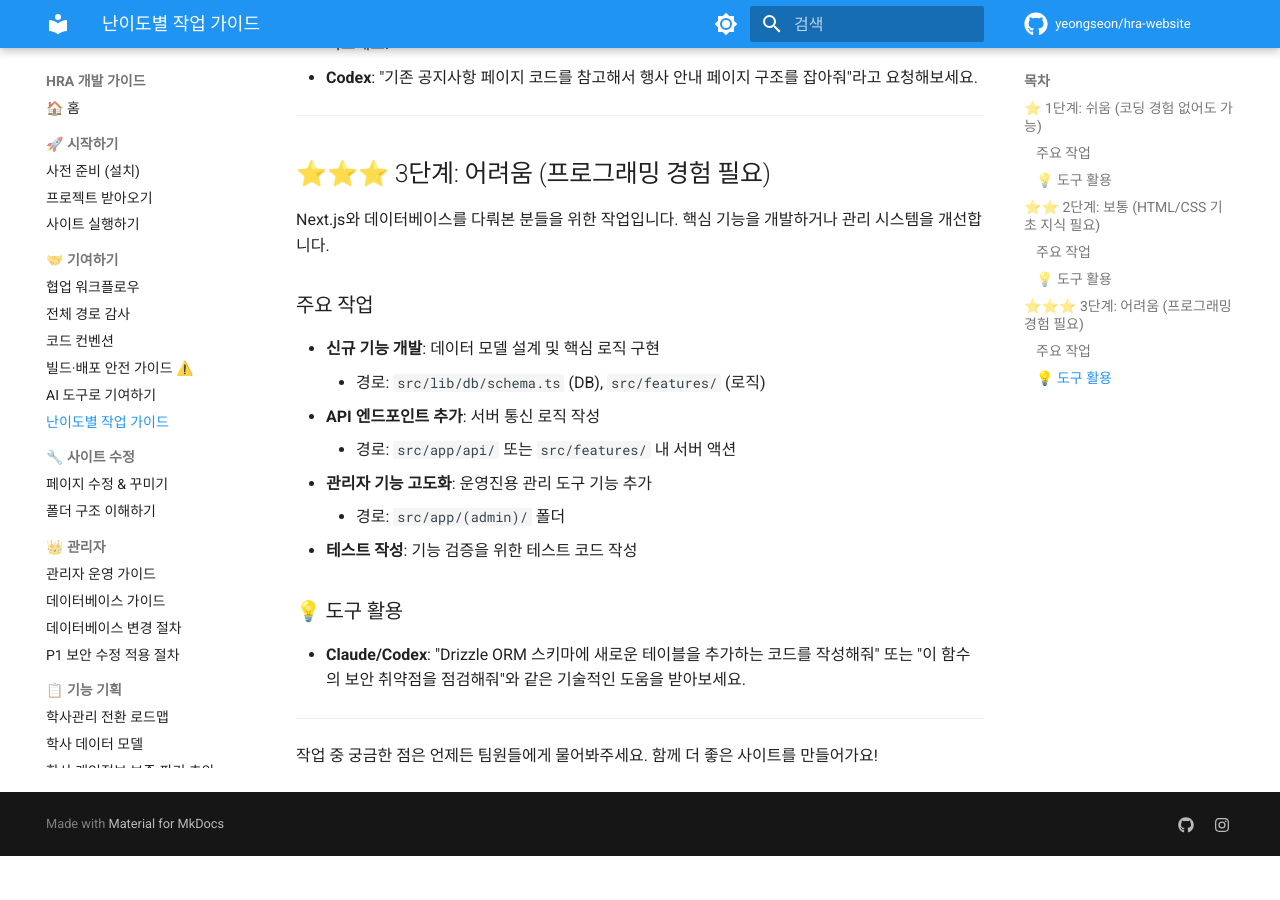
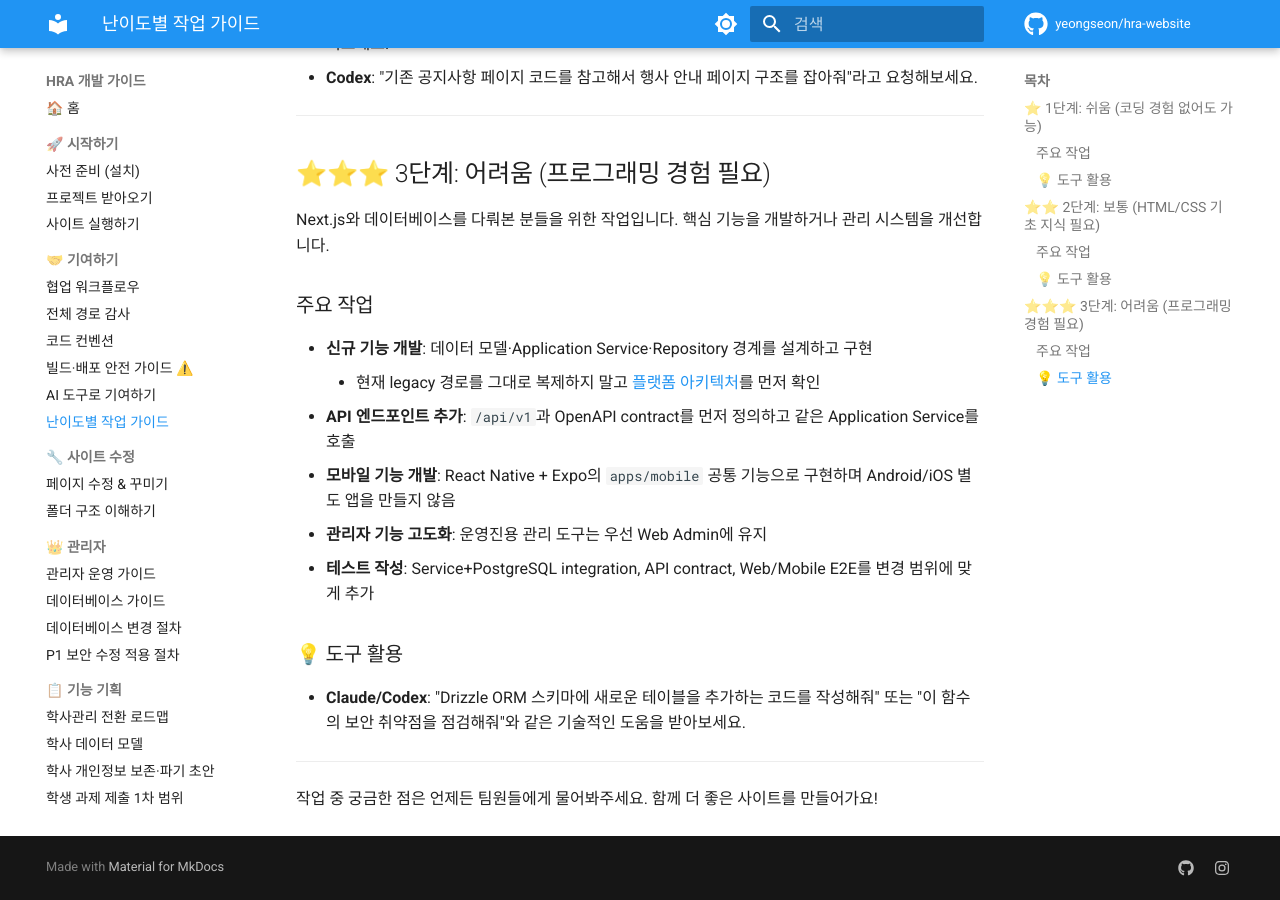
Before and after one commit to yeongseon/hra-website, an MkDocs documentation site: the page built from docs/contributing/tasks-by-level.md, in a window 1280 px wide and 900 px high, scrolled down 1320 px. Built offline with MkDocs 1.6.1 and Material for MkDocs 9.7.7, drawn with Linux system fonts in a browser that asks for light colours; comment, search, counter and statistics services are not loaded; before the commit the page ends 2176 px from its top, so only the background shows below that.

Commit message:
docs(contributing): 멀티클라이언트 고급 작업 기준 반영

```diff
--- a/docs/contributing/tasks-by-level.md
+++ b/docs/contributing/tasks-by-level.md
@@ -45,13 +45,12 @@ HRA 웹사이트 프로젝트에 기여하는 방법은 다양해요. 본인의
 Next.js와 데이터베이스를 다뤄본 분들을 위한 작업입니다. 핵심 기능을 개발하거나 관리 시스템을 개선합니다.
 
 ### 주요 작업
-*   **신규 기능 개발**: 데이터 모델 설계 및 핵심 로직 구현
-    *   경로: `src/lib/db/schema.ts` (DB), `src/features/` (로직)
-*   **API 엔드포인트 추가**: 서버 통신 로직 작성
-    *   경로: `src/app/api/` 또는 `src/features/` 내 서버 액션
-*   **관리자 기능 고도화**: 운영진용 관리 도구 기능 추가
-    *   경로: `src/app/(admin)/` 폴더
-*   **테스트 작성**: 기능 검증을 위한 테스트 코드 작성
+*   **신규 기능 개발**: 데이터 모델·Application Service·Repository 경계를 설계하고 구현
+    *   현재 legacy 경로를 그대로 복제하지 말고 [플랫폼 아키텍처](../developer/platform-architecture.md)를 먼저 확인
+*   **API 엔드포인트 추가**: `/api/v1`과 OpenAPI contract를 먼저 정의하고 같은 Application Service를 호출
+*   **모바일 기능 개발**: React Native + Expo의 `apps/mobile` 공통 기능으로 구현하며 Android/iOS 별도 앱을 만들지 않음
+*   **관리자 기능 고도화**: 운영진용 관리 도구는 우선 Web Admin에 유지
+*   **테스트 작성**: Service+PostgreSQL integration, API contract, Web/Mobile E2E를 변경 범위에 맞게 추가
 
 ### 💡 도구 활용
 *   **Claude/Codex**: "Drizzle ORM 스키마에 새로운 테이블을 추가하는 코드를 작성해줘" 또는 "이 함수의 보안 취약점을 점검해줘"와 같은 기술적인 도움을 받아보세요.
```
